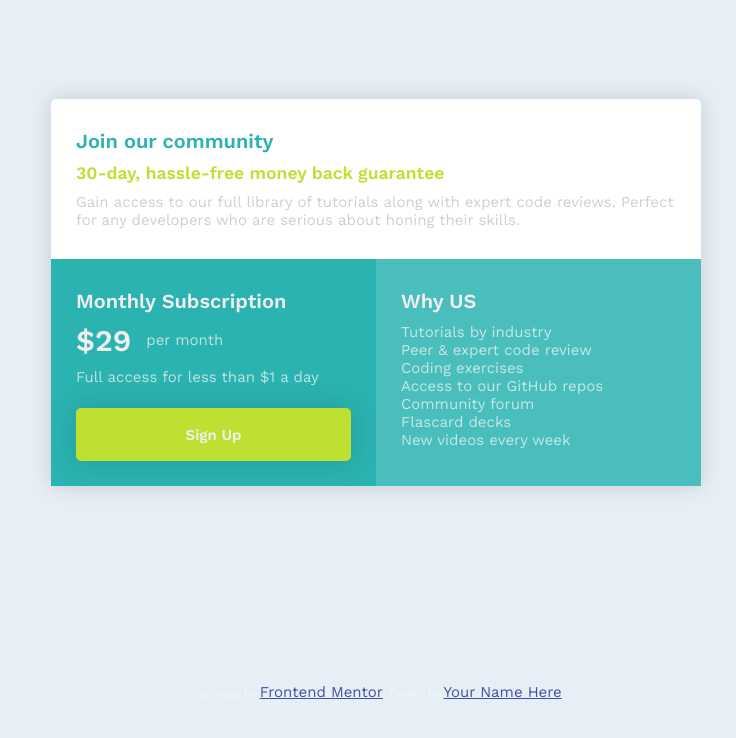
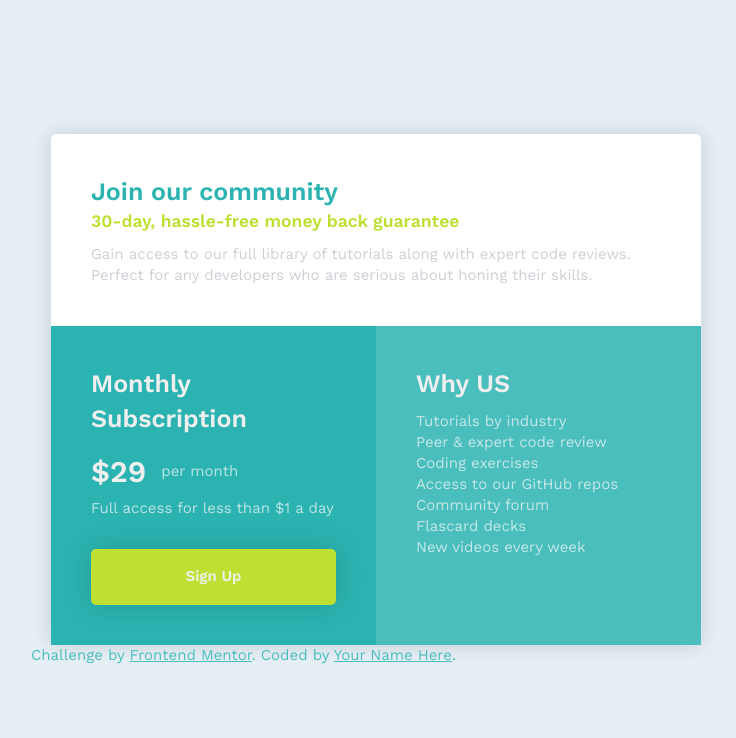
Before and after one commit to Adambentleyio/single-price-component, a plain HTML site: page index.html in a window 1280 px wide. Shown: the whole page, without its empty margins (264-1000 px from the left). Drawn offline with nearby package versions, Linux system fonts and the light colour scheme.

Commit message:
semantic html changes from accessibility report

```diff
--- a/index.html
+++ b/index.html
@@ -16,7 +16,7 @@
     <title>Frontend Mentor | Single Price Grid Component</title>
 
     <!-- Feel free to remove these styles or customise in your own stylesheet 👍 -->
-    <style>
+    <!-- <style>
       .attribution {
         font-size: 11px;
         text-align: center;
@@ -24,19 +24,20 @@
       .attribution a {
         color: hsl(228, 45%, 44%);
       }
-    </style>
+    </style> -->
   </head>
   <body>
+    <main>
       <div class="card">
         <div class="card-head">
-        <h2>Join our community</h2>
+          <h1>Join our community</h1>
 
           <h3>30-day, hassle-free money back guarantee</h3>
 
           <p>
             Gain access to our full library of tutorials along with expert code
-          reviews. Perfect for any developers who are serious about honing their
-          skills.
+            reviews. Perfect for any developers who are serious about honing
+            their skills.
           </p>
         </div>
 
@@ -73,5 +74,6 @@
           >. Coded by <a href="#">Your Name Here</a>.
         </p>
       </footer>
+    </main>
   </body>
 </html>
--- a/style.css
+++ b/style.css
@@ -10,6 +10,7 @@ html {
   font-size: 62.5%;
   font-family: "Work Sans";
   font-weight: 400;
+  line-height: 1.4;
   --background-color: #e6eff6;
   --primary-color: #2bb3b1;
   --primary-color__light: #4abebd;
@@ -21,8 +22,9 @@ html {
   --text-base-light: rgba(250, 250, 250, 0.7);
 }
 
+h1,
 h2 {
-  font-size: 2rem;
+  font-size: 2.5rem;
   font-weight: 600;
 }
 
@@ -43,6 +45,12 @@ body {
   height: 100vh;
   place-items: center;
   background-color: var(--background-color);
+}
+
+footer > *,
+footer > a,
+footer > p > a {
+  color: var(--primary-color__light);
 }
 
 .flex-row {
@@ -77,23 +85,20 @@ body {
 }
 
 .card > * {
-  padding: 2.5rem;
-}
-
-.card > * > * {
-  padding: 0.5rem 0;
+  padding: 4rem;
 }
 
 .card-head {
   grid-area: header;
 }
 
-.card-head > h2 {
+.card-head > h1 {
   color: var(--primary-color);
 }
 
 .card-head > h3 {
   color: var(--text-accent);
+  margin-bottom: 1rem;
 }
 
 .card-head > p {
@@ -105,8 +110,13 @@ body {
   background-color: var(--primary-color);
 }
 
+.card-price > :nth-child(2) {
+  margin-bottom: 0.5rem;
+}
+
 .card-price > h2 {
   color: var(--color-light);
+  margin-bottom: 1.5rem;
 }
 
 .card-price > p > span {
@@ -119,7 +129,7 @@ body {
   text-align: center;
   border-radius: 5px;
   padding: 1.75rem 0;
-  margin-top: 1.75rem;
+  margin-top: 3rem;
   color: var(--color-light);
   text-decoration: none;
   background-color: var(--primary-button);
@@ -137,6 +147,10 @@ body {
   color: var(--color-light);
 }
 
+.card-footer > :nth-child(1) {
+  margin-bottom: 1rem;
+}
+
 .card-footer > ul * {
   list-style: none;
   text-decoration: none;
```
Lines whose indentation alone changed are shown as unchanged.
